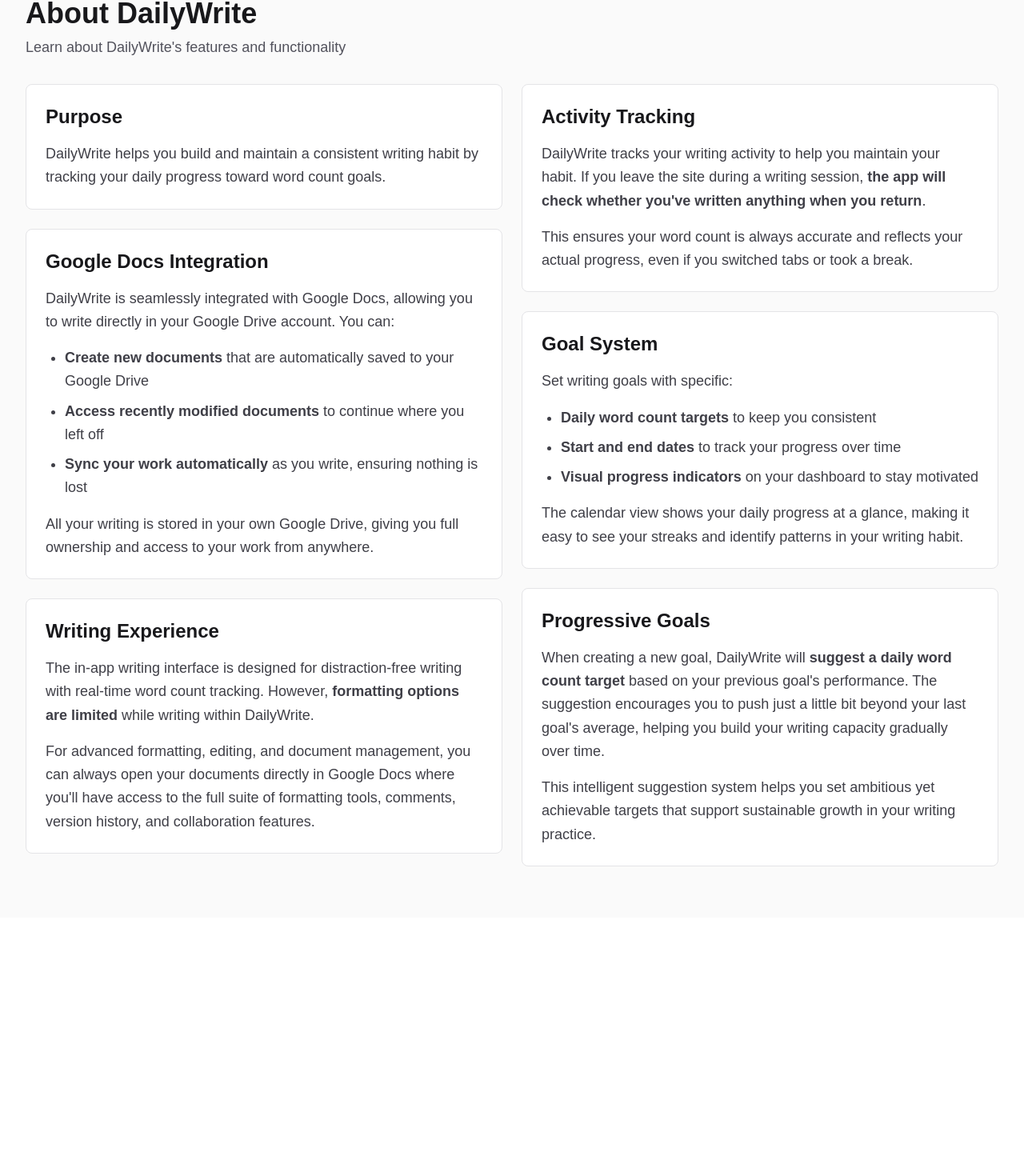
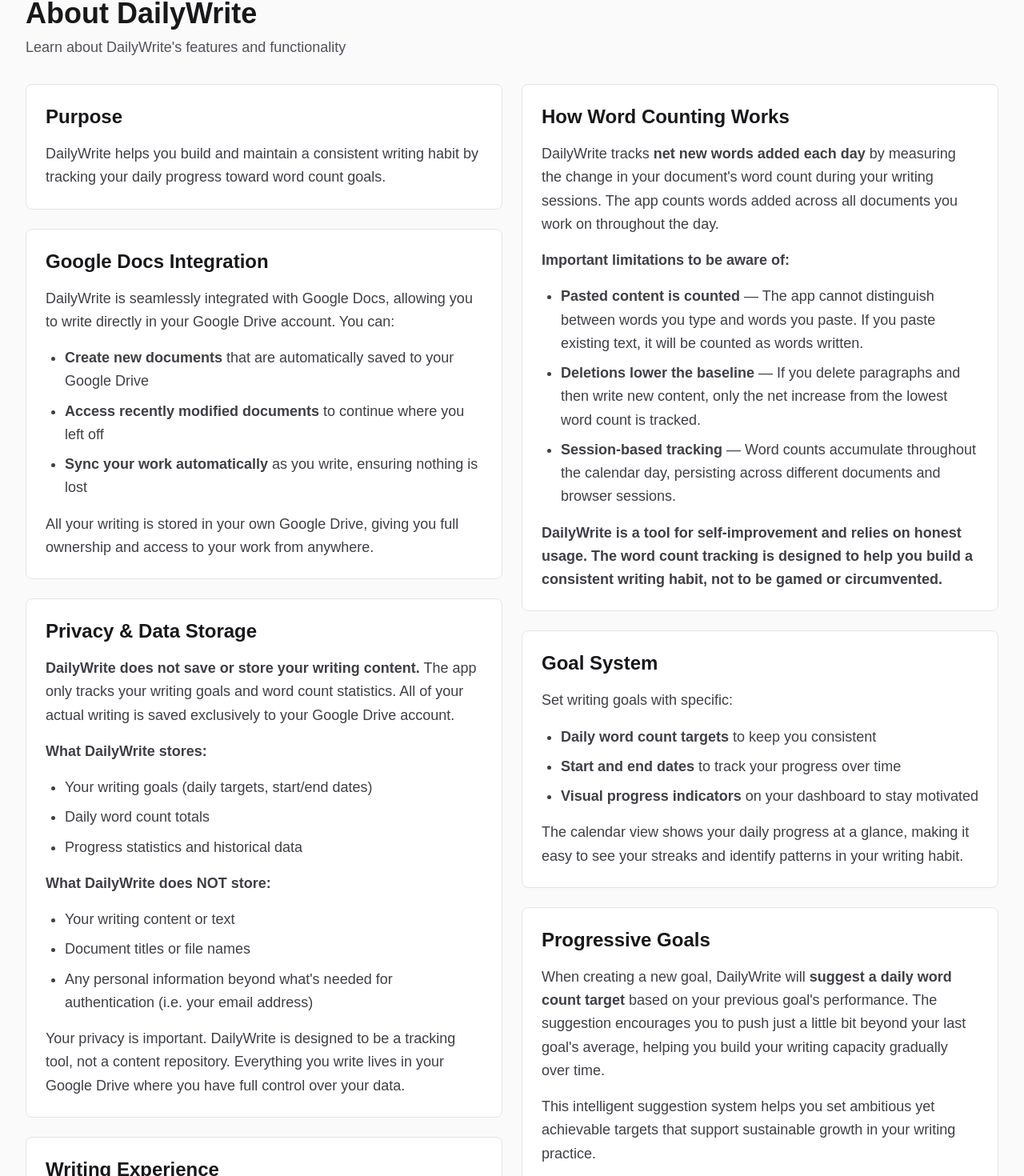
Before and after one commit to ReFowles/daily-write, a Next.js app: page /about in a window 1280 px wide. Shown: the part 116-1586 px from the top of the page at 80% size. Before the commit the page ends 1263 px from the top, so only its background shows below. Built offline with nearby package versions, Linux system fonts and the light colour scheme; no server answers.

Commit message:
refactor: update word count functionality
Also updates some docs. I think there's going to be a lot of tweaking and head
banging to get this figured out in a satisfactory way.

[daily-write]

```diff
--- a/src/app/about/page.tsx
+++ b/src/app/about/page.tsx
@@ -63,6 +63,41 @@
             </div>
           </Card>
 
+          {/* Privacy & Data Storage */}
+          <Card className="mb-6 break-inside-avoid p-6">
+            <h2 className="mb-4 text-2xl font-bold text-zinc-900 dark:text-zinc-100 strawberry:text-rose-900 cherry:text-rose-100 seafoam:text-cyan-900 ocean:text-cyan-100">
+              Privacy &amp; Data Storage
+            </h2>
+            <div className="space-y-4 text-lg leading-relaxed text-zinc-700 dark:text-zinc-300 strawberry:text-rose-800 cherry:text-rose-200 seafoam:text-cyan-800 ocean:text-cyan-200">
+              <p>
+                <strong>DailyWrite does not save or store your writing content.</strong> The app
+                only tracks your writing goals and word count statistics. All of your actual
+                writing is saved exclusively to your Google Drive account.
+              </p>
+              <p>
+                <strong>What DailyWrite stores:</strong>
+              </p>
+              <ul className="ml-6 list-disc space-y-2">
+                <li>Your writing goals (daily targets, start/end dates)</li>
+                <li>Daily word count totals</li>
+                <li>Progress statistics and historical data</li>
+              </ul>
+              <p className="mt-4">
+                <strong>What DailyWrite does NOT store:</strong>
+              </p>
+              <ul className="ml-6 list-disc space-y-2">
+                <li>Your writing content or text</li>
+                <li>Document titles or file names</li>
+                <li>Any personal information beyond what&apos;s needed for authentication (i.e. your email address)</li>
+              </ul>
+              <p className="mt-4">
+                Your privacy is important. DailyWrite is designed to be a tracking tool, not a
+                content repository. Everything you write lives in your Google Drive where you have
+                full control over your data.
+              </p>
+            </div>
+          </Card>
+
           {/* Writing Experience */}
           <Card className="mb-6 break-inside-avoid p-6">
             <h2 className="mb-4 text-2xl font-bold text-zinc-900 dark:text-zinc-100 strawberry:text-rose-900 cherry:text-rose-100 seafoam:text-cyan-900 ocean:text-cyan-100">
@@ -82,20 +117,39 @@
             </div>
           </Card>
 
-          {/* Activity Tracking */}
+          {/* How Word Counting Works */}
           <Card className="mb-6 break-inside-avoid p-6">
             <h2 className="mb-4 text-2xl font-bold text-zinc-900 dark:text-zinc-100 strawberry:text-rose-900 cherry:text-rose-100 seafoam:text-cyan-900 ocean:text-cyan-100">
-              Activity Tracking
+              How Word Counting Works
             </h2>
             <div className="space-y-4 text-lg leading-relaxed text-zinc-700 dark:text-zinc-300 strawberry:text-rose-800 cherry:text-rose-200 seafoam:text-cyan-800 ocean:text-cyan-200">
               <p>
-                DailyWrite tracks your writing activity to help you maintain your habit. If you
-                leave the site during a writing session,{" "}
-                <strong>the app will check whether you&apos;ve written anything when you return</strong>.
+                DailyWrite tracks <strong>net new words added each day</strong> by measuring the
+                change in your document&apos;s word count during your writing sessions. The app counts
+                words added across all documents you work on throughout the day.
               </p>
               <p>
-                This ensures your word count is always accurate and reflects your actual progress,
-                even if you switched tabs or took a break.
+                <strong>Important limitations to be aware of:</strong>
+              </p>
+              <ul className="ml-6 list-disc space-y-2">
+                <li>
+                  <strong>Pasted content is counted</strong> — The app cannot distinguish between
+                  words you type and words you paste. If you paste existing text, it will be counted
+                  as words written.
+                </li>
+                <li>
+                  <strong>Deletions lower the baseline</strong> — If you delete paragraphs and then
+                  write new content, only the net increase from the lowest word count is tracked.
+                </li>
+                <li>
+                  <strong>Session-based tracking</strong> — Word counts accumulate throughout the
+                  calendar day, persisting across different documents and browser sessions.
+                </li>
+              </ul>
+              <p className="mt-4 font-semibold">
+                DailyWrite is a tool for self-improvement and relies on honest usage. The word count
+                tracking is designed to help you build a consistent writing habit, not to be gamed
+                or circumvented.
               </p>
             </div>
           </Card>
--- a/src/app/write/page.tsx
+++ b/src/app/write/page.tsx
@@ -1,11 +1,14 @@
 "use client";
 
-import { useState, useCallback } from "react";
+import { useState, useCallback, useEffect } from "react";
 import { useRouter } from "next/navigation";
 import { useSession } from "next-auth/react";
 import { Card } from "@/components/ui/Card";
 import { PageHeader } from "@/components/PageHeader";
 import { useCurrentGoal } from "@/lib/use-current-goal";
+import { createOrUpdateWritingSession, getWritingSessionByDate } from "@/lib/data-store";
+import { toDateString, calculateWordCount } from "@/lib/date-utils";
+import type { GoogleDoc } from "@/lib/types";
 import GoogleDocsPicker from "@/components/GoogleDocsPicker";
 import dynamic from 'next/dynamic';
 
@@ -14,23 +17,42 @@
   loading: () => <div className="p-4 text-gray-500">Loading editor...</div>
 });
 
-interface GoogleDoc {
-  id: string;
-  name: string;
-  modifiedTime: string;
-  webViewLink: string;
-  ownedByMe: boolean;
-}
+// Auto-save delay in milliseconds
+const AUTO_SAVE_DELAY = 2000;
 
 export default function WritePage() {
   const router = useRouter();
   const { data: session, status } = useSession();
-  const { todayGoal, todayProgress, daysLeft, currentGoal } = useCurrentGoal();
+  const { todayGoal, daysLeft, currentGoal } = useCurrentGoal();
   const [selectedDoc, setSelectedDoc] = useState<GoogleDoc | null>(null);
   const [showPicker, setShowPicker] = useState(true);
   const [content, setContent] = useState("");
   const [wordCount, setWordCount] = useState(0);
+  const [docStartWordCount, setDocStartWordCount] = useState(0);
+  const [sessionStartWordCount, setSessionStartWordCount] = useState(0);
   const [loadingContent, setLoadingContent] = useState(false);
+  const [saveStatus, setSaveStatus] = useState<'saved' | 'saving' | 'unsaved'>('saved');
+  const [lastSavedCount, setLastSavedCount] = useState(0);
+
+  // Load today's existing word count from Firestore on mount
+  useEffect(() => {
+    if (!session?.user?.email) return;
+
+    const loadTodaySession = async () => {
+      const today = toDateString(new Date());
+      try {
+        const existingSession = await getWritingSessionByDate(session.user.email!, today);
+        if (existingSession) {
+          setSessionStartWordCount(existingSession.wordCount);
+          setLastSavedCount(existingSession.wordCount);
+        }
+      } catch (error) {
+        console.error('Failed to load today\'s session:', error);
+      }
+    };
+
+    loadTodaySession();
+  }, [session?.user?.email]);
 
   const handleSelectDoc = async (doc: GoogleDoc) => {
     setSelectedDoc(doc);
@@ -52,11 +74,19 @@
       }
 
       const data = await response.json();
-      setContent(data.markdown || '');
+      const loadedContent = data.markdown || '';
+      setContent(loadedContent);
+
+      // Calculate initial word count from loaded content
+      const initialCount = calculateWordCount(loadedContent);
+      setWordCount(initialCount);
+      setDocStartWordCount(initialCount);
+      // Note: sessionStartWordCount is NOT reset - it preserves progress from all docs
     } catch (error) {
       console.error('Error loading document:', error);
       // Set empty content on error so user can still write
       setContent('');
+      setDocStartWordCount(0);
     } finally {
       setLoadingContent(false);
     }
@@ -64,22 +94,98 @@
 
   const handleContentChange = useCallback((markdown: string) => {
     setContent(markdown);
+    setSaveStatus('unsaved');
 
-    // Calculate word count from markdown (strip markdown syntax)
-    const plainText = markdown
-      .replace(/[#*_~`\[\]()]/g, '') // Remove markdown chars
-      .replace(/!\[.*?\]\(.*?\)/g, '') // Remove images
-      .replace(/\[.*?\]\(.*?\)/g, '') // Remove links
-      .trim();
+    // Debounce word count calculation slightly to avoid blocking on every keystroke
+    requestAnimationFrame(() => {
+      const currentCount = calculateWordCount(markdown);
+      setWordCount(currentCount);
+    });
+  }, []);
 
-    const words = plainText.split(/\s+/).filter(word => word.length > 0);
-    setWordCount(words.length);
-  }, []);
+  // Words added in current document = current - where doc started
+  // This allows deletions to reduce the count if you delete what you just wrote
+  const currentDocWordsAdded = Math.max(0, wordCount - docStartWordCount);
+
+  // Total words written today = where we started this session + words added in current doc
+  const wordsWrittenToday = sessionStartWordCount + currentDocWordsAdded;
+
+  // Auto-save writing session to Firestore (only when document is visible)
+  useEffect(() => {
+    // Don't save if no user or no words written today
+    if (!session?.user?.email || wordsWrittenToday === 0) {
+      return;
+    }
+
+    // Don't save if we've already saved this exact count
+    if (wordsWrittenToday === lastSavedCount) {
+      return;
+    }
+
+    // Only save if the document is visible (tab is active)
+    if (document.hidden) {
+      return;
+    }
+
+    // Save after delay when user stops typing
+    const timeoutId = setTimeout(async () => {
+      const today = toDateString(new Date());
+      setSaveStatus('saving');
+      try {
+        await createOrUpdateWritingSession({
+          userId: session.user.email!,
+          date: today,
+          wordCount: wordsWrittenToday, // Save total for the day
+        });
+        setLastSavedCount(wordsWrittenToday);
+        setSessionStartWordCount(wordsWrittenToday);
+        // Reset document baseline so we don't double-count these words
+        setDocStartWordCount(wordCount);
+        setSaveStatus('saved');
+      } catch (error) {
+        console.error('Failed to save writing session:', error);
+        setSaveStatus('unsaved');
+      }
+    }, AUTO_SAVE_DELAY);
+
+    return () => clearTimeout(timeoutId);
+  }, [session?.user?.email, wordsWrittenToday, lastSavedCount, wordCount]);
+
+  // Save when user leaves the page (switches tabs or closes browser)
+  useEffect(() => {
+    if (!session?.user?.email) return;
+
+    const handleVisibilityChange = async () => {
+      // Save immediately when tab becomes hidden (only if there are unsaved changes)
+      if (document.hidden && wordsWrittenToday > 0 && wordsWrittenToday !== lastSavedCount) {
+        const today = toDateString(new Date());
+        setSaveStatus('saving');
+        try {
+          await createOrUpdateWritingSession({
+            userId: session.user.email!,
+            date: today,
+            wordCount: wordsWrittenToday,
+          });
+          setLastSavedCount(wordsWrittenToday);
+          setSessionStartWordCount(wordsWrittenToday);
+          // Reset document baseline so we don't double-count these words
+          setDocStartWordCount(wordCount);
+          setSaveStatus('saved');
+        } catch (error) {
+          console.error('Failed to save on visibility change:', error);
+          setSaveStatus('unsaved');
+        }
+      }
+    };
+
+    document.addEventListener('visibilitychange', handleVisibilityChange);
+    return () => document.removeEventListener('visibilitychange', handleVisibilityChange);
+  }, [session?.user?.email, wordsWrittenToday, lastSavedCount, wordCount]);
 
   // Redirect if not authenticated (after all hooks)
   if (status === "loading") {
     return (
-      <div className="flex min-h-screen items-center justify-center">
+      <div className="flex min-h-screen items-center justify-center" role="status" aria-live="polite">
         <p className="text-lg text-gray-600">Loading...</p>
       </div>
     );
@@ -98,7 +204,7 @@
           description="Start your daily writing session"
           dailyGoal={todayGoal}
           daysLeft={daysLeft}
-          writtenToday={todayProgress}
+          writtenToday={wordsWrittenToday}
           goalStartDate={currentGoal?.startDate}
           goalEndDate={currentGoal?.endDate}
           showNewGoalButton={false}
@@ -130,6 +236,7 @@
               <button
                 onClick={() => setShowPicker(true)}
                 className="text-sm text-blue-600 hover:text-blue-700 dark:text-blue-400 strawberry:text-rose-600 strawberry:hover:text-rose-700 cherry:text-rose-400 cherry:hover:text-rose-300 seafoam:text-cyan-600 seafoam:hover:text-cyan-700 ocean:text-cyan-400 ocean:hover:text-cyan-300"
+                aria-label="Change selected document"
               >
                 Change Document
               </button>
@@ -141,7 +248,7 @@
         {selectedDoc && !showPicker && (
           <Card className="flex flex-1 flex-col overflow-hidden">
             {loadingContent ? (
-              <div className="flex items-center justify-center p-12">
+              <div className="flex items-center justify-center p-12" role="status" aria-live="polite">
                 <p className="text-gray-600 dark:text-gray-400 strawberry:text-rose-600 cherry:text-rose-400 seafoam:text-cyan-600 ocean:text-cyan-400">
                   Loading document content...
                 </p>
@@ -156,8 +263,23 @@
                   />
                 </div>
                 <div className="flex items-center justify-between border-t border-zinc-200 p-4 dark:border-zinc-800 strawberry:border-pink-200 cherry:border-rose-900 seafoam:border-cyan-200 ocean:border-cyan-900">
-                  <div className="text-sm text-zinc-600 dark:text-zinc-400 strawberry:text-rose-700 cherry:text-rose-400 seafoam:text-cyan-700 ocean:text-cyan-400">
-                    {wordCount} words
+                  <div className="flex gap-4 text-sm text-zinc-600 dark:text-zinc-400 strawberry:text-rose-700 cherry:text-rose-400 seafoam:text-cyan-700 ocean:text-cyan-400">
+                    <div>
+                      <span className="font-semibold">{wordsWrittenToday}</span> words written today
+                    </div>
+                    <div className="text-zinc-400 dark:text-zinc-600 strawberry:text-rose-500 cherry:text-rose-600 seafoam:text-cyan-500 ocean:text-cyan-600">
+                      {wordCount} total words
+                    </div>
+                  </div>
+                  <div
+                    className="text-xs text-zinc-500 dark:text-zinc-500 strawberry:text-rose-600 cherry:text-rose-500 seafoam:text-cyan-600 ocean:text-cyan-500"
+                    role="status"
+                    aria-live="polite"
+                    aria-atomic="true"
+                  >
+                    {saveStatus === 'saving' && 'Saving...'}
+                    {saveStatus === 'saved' && 'Saved'}
+                    {saveStatus === 'unsaved' && 'Unsaved changes'}
                   </div>
                 </div>
               </>
--- a/src/lib/date-utils.ts
+++ b/src/lib/date-utils.ts
@@ -265,6 +265,21 @@
 }
 
 /**
+ * Calculate word count from markdown text
+ * Strips markdown syntax and counts actual words
+ */
+export function calculateWordCount(markdown: string): number {
+  const plainText = markdown
+    .replace(/[#*_~`\[\]()]/g, '') // Remove markdown chars
+    .replace(/!\[.*?\]\(.*?\)/g, '') // Remove images
+    .replace(/\[.*?\]\(.*?\)/g, '') // Remove links
+    .trim();
+
+  const words = plainText.split(/\s+/).filter((word: string) => word.length > 0);
+  return words.length;
+}
+
+/**
  * Format a date as relative time (e.g., "2 hours ago", "yesterday")
  */
 export function formatDistanceToNow(date: Date): string {
```
Also changed, not shown: src/lib/types.ts (+8 -0 lines), 1 other file (tests, documents, lock files or other folders).
